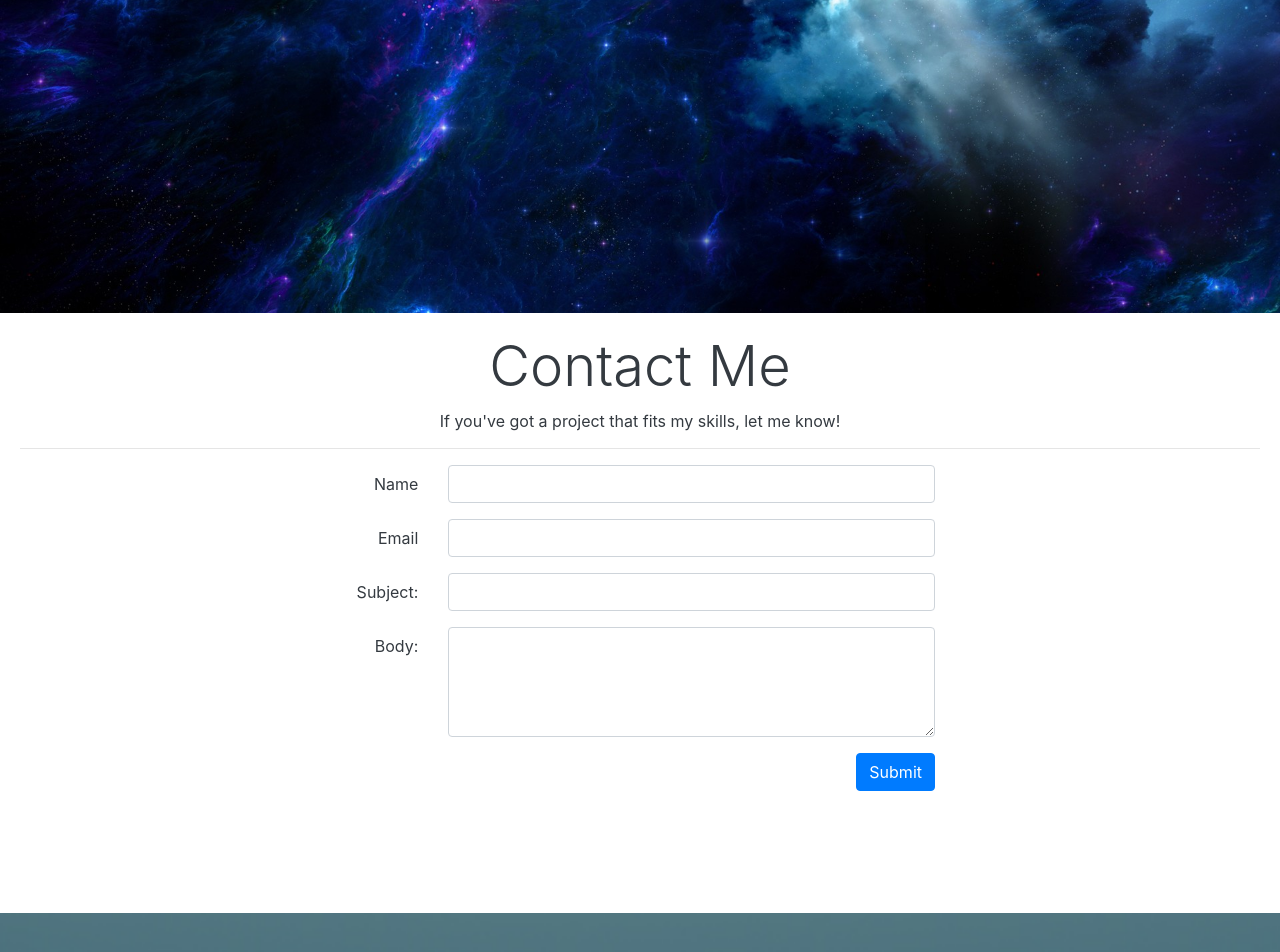
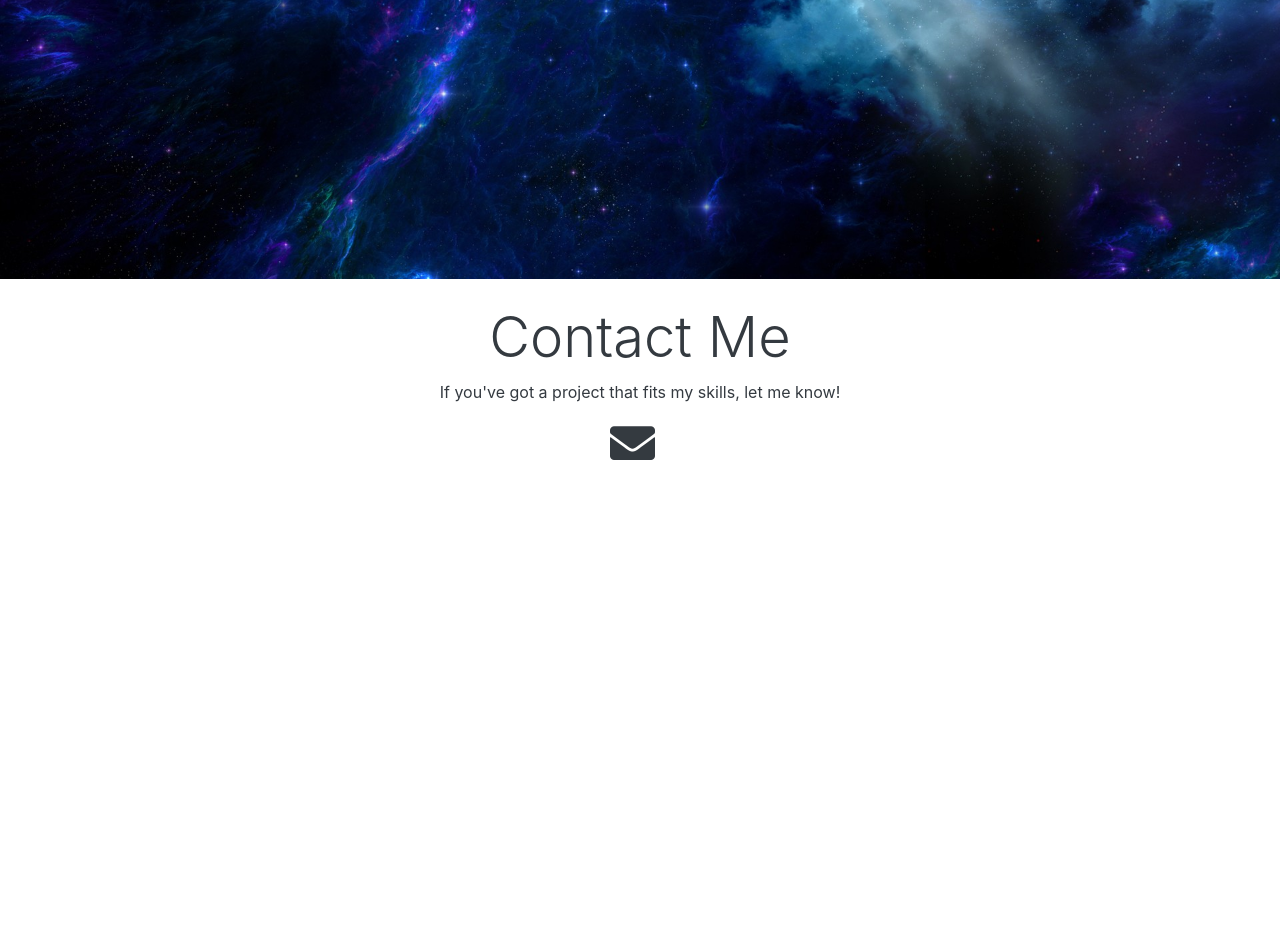
Before and after one commit to Tellefsonjr/github_portfolio, a React (Create React App) app: page / in a window 1280 px wide. Shown: the part 1644-2596 px from the top of the page. After the commit the page ends 2135 px from the top, so only its background shows below. Built offline with nearby package versions, Linux system fonts and the light colour scheme.

Commit message:
adds parallax and navbar begin scroll

```diff
--- a/src/App.js
+++ b/src/App.js
@@ -9,10 +9,14 @@ import { Contact } from "./components/Contact";
 import './stylesheets/App.css';
 
 class App extends Component {
+  constructor(props){    // Optional, declare a class field
+        super(props)
+  }
+
   render() {
     return (
       <Root>
-        <About />
+        <About refProp={ this.myRef }/>
         <Projects />
         <Spacer />
         <Contact />
--- a/src/components/About.js
+++ b/src/components/About.js
@@ -10,7 +10,7 @@ import "../stylesheets/About.css"
 export class About extends Component {
   render() {
     return (
-      <div className="section row justify-content-center">
+      <div id="aboutSection" className="section row justify-content-center" ref={this.props.refProp} data-spy="scroll" data-target="navbar" data-offset="0">
         <div id="avatarWrapper" className="col-lg-3 col-xs-10">
         <div className="text-center text-light">
           <img id="avatar" src={avatar} className="img-fluid rounded-circle" alt="Avatar" />
--- a/src/components/Contact.js
+++ b/src/components/Contact.js
@@ -7,15 +7,16 @@ import "../stylesheets/Contact.css";
  // TO DO: Use Context API Theme to adjust font and icon color...
 
 export class Contact extends Component { // eslint-disable-line react/prefer-stateless-function
+
+  // TO DO: Set state of contact collapse open close to change icon
+
   render() {
     return (
       <div className="section row">
-        <div id="contactSection" className="col-lg-12 col-xs-12">
-        <div className="text-center text-dark justify-content-center">
+        <div id="contactSection" className="col-lg-12 col-xs-12 fluid-container text-center text-dark justify-content-center">
             <h3 className="display-4"> Contact Me </h3>
             <h3 className="lead"><small> If you've got a project that fits my skills, let me know!  </small></h3>
-        <hr />
-        <form className="mx-auto col-lg-6">
+            <form className="mx-auto col-lg-6 collapse" id="collapseExample">
               <div className="form-group row">
                 <label for="name-input" className="col-2 col-offset-1 text-right col-form-label">Name</label>
               <div className="col-10">
@@ -40,13 +41,12 @@ export class Contact extends Component { // eslint-disable-line react/prefer-sta
                   <textarea className="form-control" rows="4" placeholder="" id="body-input" />
                 </div>
               </div>
-          <button type="submit" className="btn btn-primary float-right">Submit</button>
-            <div className="col-11 float-right">
+              <button type="submit" className="btn btn-default float-right">Submit</button>
+            </form>
+            <div className="col-12 float-right">
+              <span class="fas fa-envelope text-dark" data-toggle="collapse" data-target="#collapseExample" aria-expanded="false" aria-controls="collapseExample"></span>
             </div>
-        </form>
 
-
-        </div>
         </div>
       </div>
     );
--- a/src/components/Header.js
+++ b/src/components/Header.js
@@ -4,10 +4,14 @@ import React, { Component, PropTypes } from 'react';
  * Header
  */
 export class Header extends Component {
+  scrollTo(e){
+      console.log(e);
+  }
+
   render() {
     return (
       <div>
-        <nav className="navbar fixed-top navbar-expand-lg navbar-dark bg-dark">
+        <nav id="navbar" className="navbar fixed-top navbar-expand-lg navbar-dark bg-dark">
           {/* <a className="navbar-brand" href="#">Navbar</a> */}
           <button className="navbar-toggler" type="button" data-toggle="collapse" data-target="#navbarSupportedContent" aria-controls="navbarSupportedContent" aria-expanded="false" aria-label="Toggle navigation">
             <span className="navbar-toggler-icon"></span>
@@ -15,8 +19,8 @@ export class Header extends Component {
 
           <div className="collapse navbar-collapse" id="navbarSupportedContent">
             <ul className="navbar-nav mr-auto mx-auto">
-              <li className="nav-item active">
-                <a className="nav-link" href="/">About<span className="sr-only">(current)</span></a>
+              <li className="nav-item active" onClick={this.scrollTo()}>
+                <span className="nav-link" href="/">About<span className="sr-only">(current)</span></span>
               </li>
               <li className="nav-item">
                 <a className="nav-link" href="/">Projects</a>
--- a/src/components/Root.js
+++ b/src/components/Root.js
@@ -7,7 +7,7 @@ export class Root extends Component {
   render() {
     return (
       <div className="container-fluid">
-        <Header />
+        <Header/>
         <div id="bodyContainer" className="row">
           <div className="col-xs-10 col-xs-offset-1">
             {this.props.children}
--- a/src/stylesheets/About.css
+++ b/src/stylesheets/About.css
@@ -1,3 +1,6 @@
+#aboutSection{
+  min-height: 93.2vh;
+}
 #avatar{
   height: 300px;
   width: 300px;
--- a/src/stylesheets/App.css
+++ b/src/stylesheets/App.css
@@ -1,15 +1,15 @@
 body{
   background: url("../images/preview.jpg");
+  background-attachment: fixed;
+  background-position: center;
   background-repeat: no-repeat;
   background-size: cover;
-  background-position: center;
 }
 #bodyContainer{
   margin-top: 56px;
   padding-top: 10px;
 }
 .section{
-  min-height: 93.2vh;
   width: 100vw;
   margin: 0;
 }
--- a/src/stylesheets/Contact.css
+++ b/src/stylesheets/Contact.css
@@ -1,5 +1,9 @@
 #contactSection{
   background-color: white;
-  height: 75vh;
-  padding: 20px;
+  padding: 25px;
+  min-height: 25vh;
 }
+.fa-envelope:hover{
+  cursor: pointer;
+  color: #007bff !important;
+}
--- a/src/stylesheets/Projects.css
+++ b/src/stylesheets/Projects.css
@@ -1,6 +1,7 @@
 #projectSection{
   background-color: white;
   width: 100vw;
+  padding-bottom: 5vh;
 }
 
 .card-body {
--- a/src/stylesheets/Spacer.css
+++ b/src/stylesheets/Spacer.css
@@ -1,7 +1,9 @@
 .spacer{
+  min-height: 25vh;
   height: 50vh;
   background: url("../images/placeholder.jpg");
+  background-attachment: fixed;
+  background-position: center;
   background-repeat: no-repeat;
   background-size: cover;
-  background-position: center;
 }
```
Lines whose indentation alone changed are shown as unchanged.
